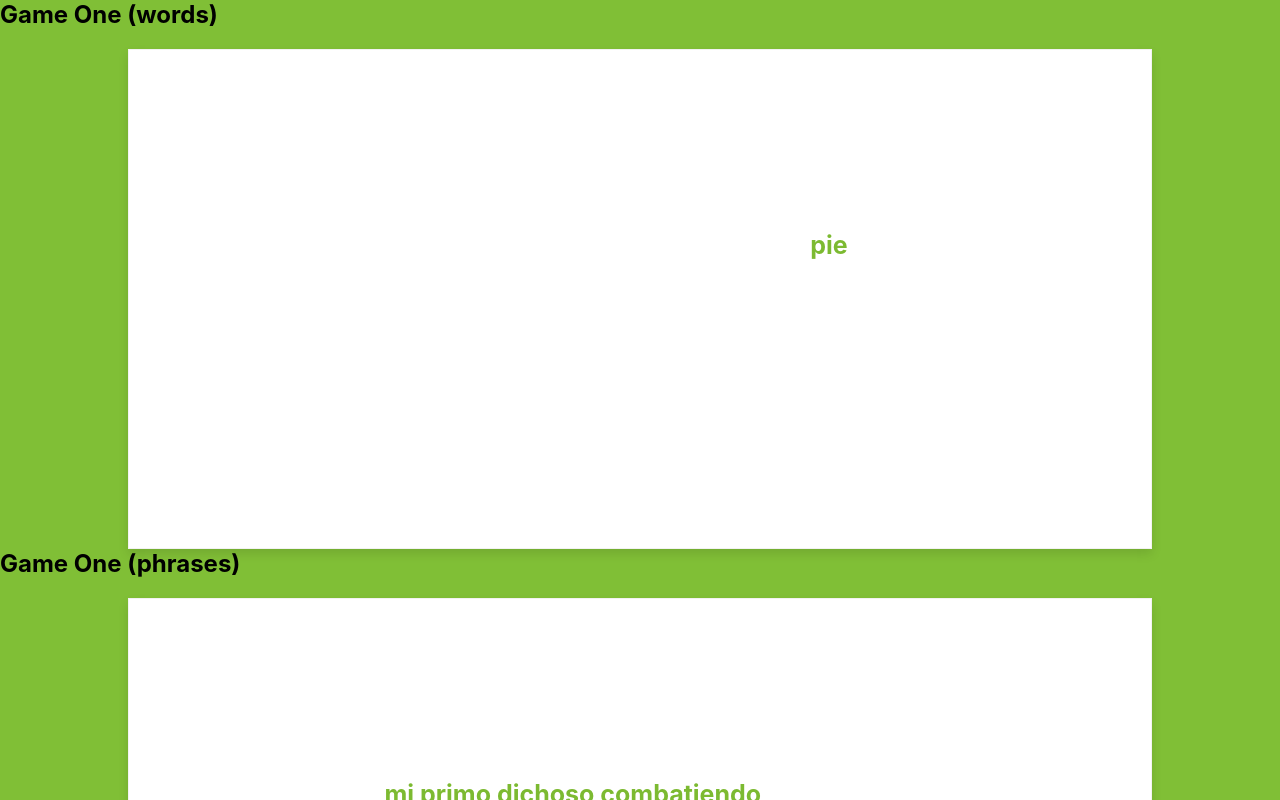
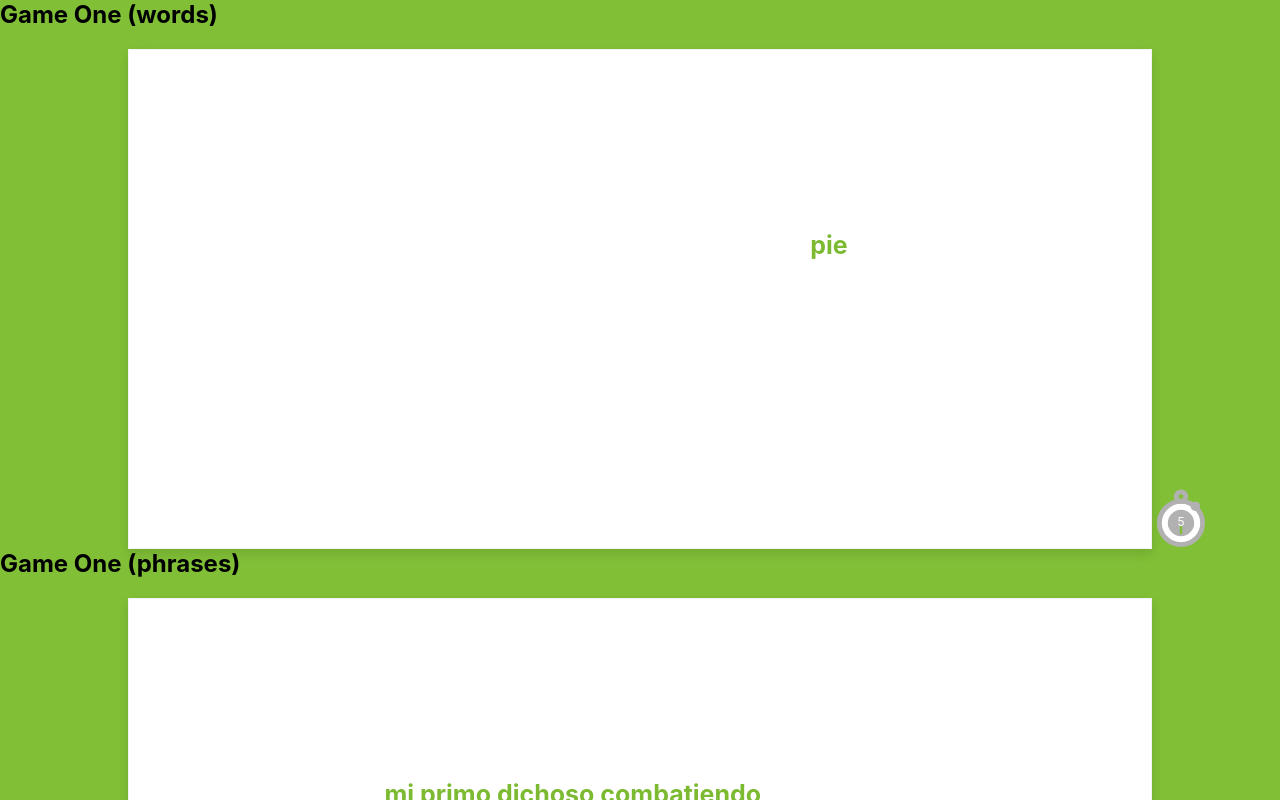
Before and after one commit to ofaaoficial/react-animations-text, a React (Create React App) app: page / in a window 1280 px wide. Shown: the top 800 px of the page. Built offline with nearby package versions, Linux system fonts and the light colour scheme.

Commit message:
creation of countdown animation and implementation in the three components

```diff
--- a/src/components/GameOne.jsx
+++ b/src/components/GameOne.jsx
@@ -1,4 +1,5 @@
 import React, {Component} from 'react';
+import './RelojStyles.css';
 
 class GameOne extends Component {
     constructor(props) {
@@ -19,7 +20,8 @@ class GameOne extends Component {
                 },
                 counter: 0,
                 maxRepeat: content.length
-            }
+            },
+            currentSeconds: 0
         };
 
         this.canvasStyles = {
@@ -67,15 +69,22 @@ class GameOne extends Component {
             }
         }, this.speed);
 
-        let counterSeconds = 0;
-        setInterval(() => {
-            counterSeconds++;
-            if (counterSeconds === this.time) clearInterval(this.writerLoop);
+        this.currentInterval = setInterval(() => {
+            this.setState({
+                currentSeconds: this.state.currentSeconds + 1
+            });
+
+            if (this.state.currentSeconds === this.time) this.clearIntervals();
         }, 1000); // One second.
     }
 
+    clearIntervals() {
+        clearInterval(this.writerLoop);
+        clearInterval(this.currentInterval);
+    }
+
     componentWillUnmount() {
-        clearInterval(this.writerLoop);
+        this.clearIntervals();
     }
 
     render() {
@@ -93,6 +102,11 @@ class GameOne extends Component {
                 >
                     {this.state.text}
                 </p>
+                <section className="timer">
+                    <article className="hand">
+                        <span className="timer__seconds">{this.state.currentSeconds}</span>
+                    </article>
+                </section>
             </section>
         )
     }
--- a/src/components/GameThree.jsx
+++ b/src/components/GameThree.jsx
@@ -17,7 +17,8 @@ class GameThree extends Component {
                     y: 14
                 },
                 counter: 0,
-            }
+            },
+            currentSeconds: 0
         };
 
         this.canvasStyles = {
@@ -53,15 +54,22 @@ class GameThree extends Component {
             this.setState({animation});
         }, this.speed);
 
-        let counterSeconds = 0;
-        setInterval(() => {
-            counterSeconds++;
-            if (counterSeconds === this.time) clearInterval(this.moveLoop);
+        this.currentInterval = setInterval(() => {
+            this.setState({
+                currentSeconds: this.state.currentSeconds + 1
+            });
+
+            if (this.state.currentSeconds === this.time) this.clearIntervals();
         }, 1000); // One second.
     }
 
+    clearIntervals() {
+        clearInterval(this.writerLoop);
+        clearInterval(this.currentInterval);
+    }
+
     componentWillUnmount() {
-        clearInterval(this.moveLoop);
+        this.clearIntervals();
     }
 
     elementsScreen() {
@@ -119,6 +127,11 @@ class GameThree extends Component {
                     {this.elementsScreen().map((element, index) =>
                         <img key={index} draggable="false" src={elementIMG} alt="element" style={element}/>)}
                 </article>
+                <section className="timer">
+                    <article className="hand">
+                        <span className="timer__seconds">{this.state.currentSeconds}</span>
+                    </article>
+                </section>
             </section>
         )
     }
--- a/src/components/GameTwo.jsx
+++ b/src/components/GameTwo.jsx
@@ -20,7 +20,8 @@ class GameTwo extends Component {
                 maxPhrasePosition: 0,
                 wordPosition: 0,
                 maxWordPosition: 0,
-            }
+            },
+            currentSeconds: 0
         };
 
         this.canvasStyles = {
@@ -68,15 +69,22 @@ class GameTwo extends Component {
 
         }, this.speed);
 
-        let counterSeconds = 0;
-        setInterval(() => {
-            counterSeconds++;
-            if (counterSeconds === this.time) clearInterval(this.writerLoop);
+        this.currentInterval = setInterval(() => {
+            this.setState({
+                currentSeconds: this.state.currentSeconds + 1
+            });
+
+            if (this.state.currentSeconds === this.time) this.clearIntervals();
         }, 1000); // One second.
     }
 
+    clearIntervals() {
+        clearInterval(this.writerLoop);
+        clearInterval(this.currentInterval);
+    }
+
     componentWillUnmount() {
-        clearInterval(this.writerLoop);
+        this.clearIntervals();
     }
 
     render() {
@@ -94,6 +102,11 @@ class GameTwo extends Component {
                 >
                     {this.state.text}
                 </p>
+                <section className="timer">
+                    <article className="hand">
+                        <span className="timer__seconds">{this.state.currentSeconds}</span>
+                    </article>
+                </section>
             </section>
         )
     }
--- /dev/null
+++ b/src/components/RelojStyles.css
@@ -0,0 +1,89 @@
+:root {
+    --background: #b1b1b1;
+    --contrast: #80bf36;
+}
+
+.timer {
+    transform: scale(.6);
+    width: 5em;
+    height: 5em;
+    display: flex;
+    align-items: center;
+    justify-content: center;
+    background: #fff;
+    border: .5em solid var(--background);
+    border-radius: 100%;
+    position: absolute;
+    bottom: -15px;
+    right: -70px;
+}
+
+.timer:before, .timer:after {
+    content: '';
+    display: block;
+    position: absolute;
+}
+
+.timer:before {
+    height: .5em;
+    width: .5em;
+    top: -1.48em;
+    border-radius: 100%;
+    left: 50%;
+    margin-left: -.75em;
+    background: var(--contrast);
+    border: .5em solid var(--background);
+}
+
+.timer:after {
+    width: 1em;
+    height: 1em;
+    background: var(--background);
+    right: 0;
+    top: -.25em;
+    border-radius: 100%;
+}
+
+.hand {
+    background: var(--contrast);
+    height: 1em;
+    width: 1em;
+    position: relative;
+    display: flex;
+    justify-content: center;
+    border-radius: 100%;
+    border: 1.4em solid var(--background);
+}
+
+.hand:before, .hand:after {
+    content: '';
+    display: block;
+    position: absolute;
+}
+
+.hand:before {
+    width: 4px;
+    height: 15px;
+    background: var(--contrast);
+    animation: countdownAnimation 2s linear infinite;
+    transform-origin: 50% 125%;
+    bottom: 4px;
+    transform: translate(-50%, 50%);
+}
+
+@keyframes countdownAnimation {
+    0% {
+        transform: rotate(0deg);
+    }
+    100% {
+        transform: rotate(360deg);
+    }
+}
+
+.timer__seconds {
+    top: -14px;
+    position: absolute;
+    z-index: 1;
+    color: #fff;
+    font-size: 20px;
+}
```
